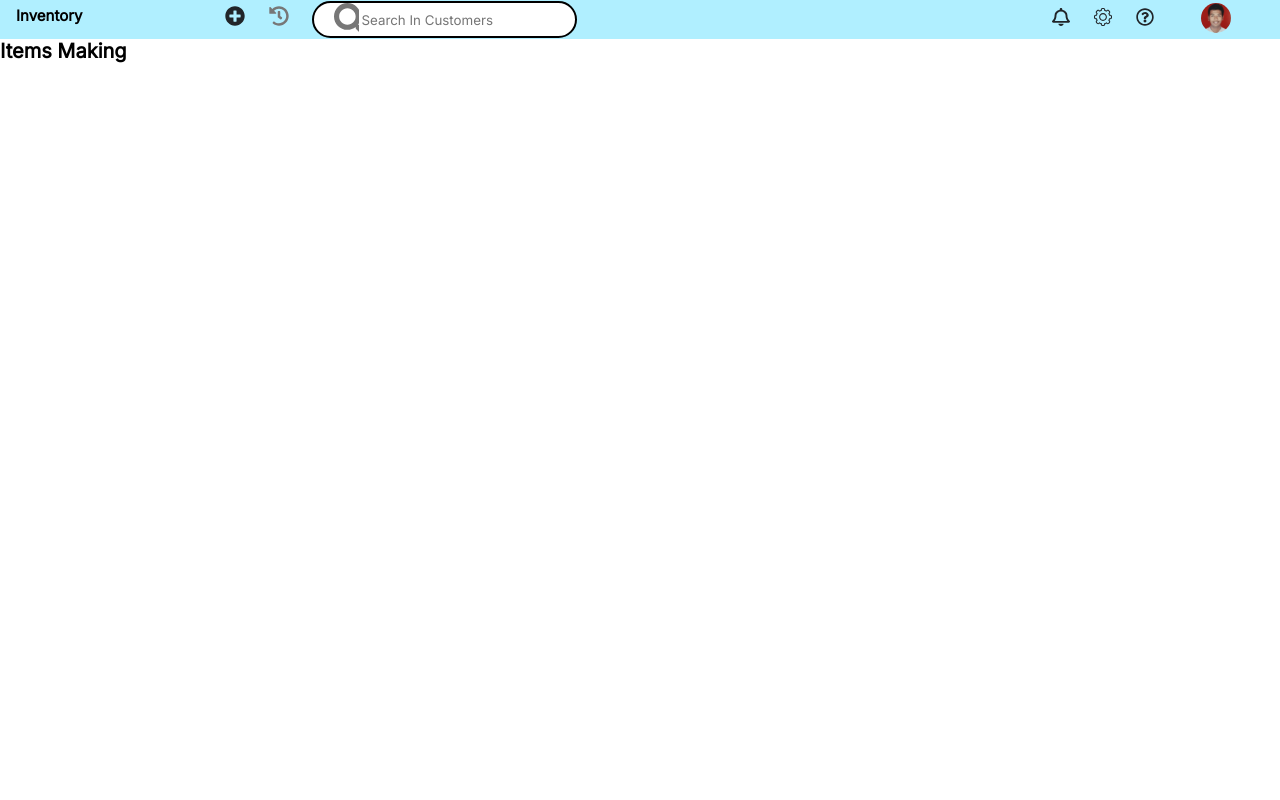
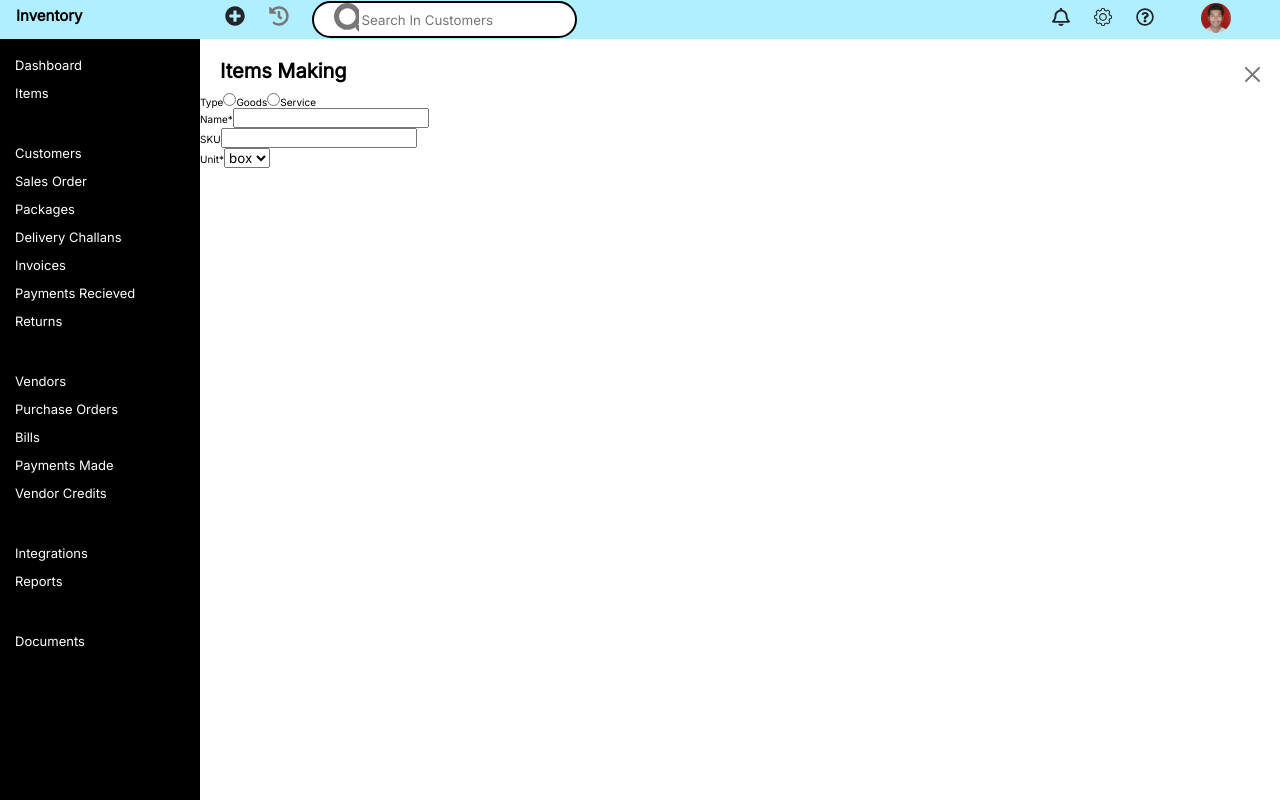
Before and after one commit to Visionaries007/inventory-final, a React (Create React App) app: page /items in a window 1280 px wide. Shown: the top 800 px of the page. Built offline with nearby package versions, Linux system fonts and the light colour scheme.

Commit message:
added dashboard aka options globally

```diff
--- a/src/App.js
+++ b/src/App.js
@@ -6,12 +6,17 @@ import Invoice from "./pages/invoice";
 import { Switch, Route } from "react-router-dom";
 import Navbar from "./components/NavBar";
 import styled from "styled-components";
+import Options from "./components/Options";
 function App() {
   return (
     <Apple>
       <div className="naving">
         <Navbar />
       </div>
+      <BottomPage>
+        <Dashy>
+          <Options />
+        </Dashy>
         <Switch>
           <Route path="/" exact>
             <CombStatCards />
@@ -23,6 +28,7 @@ function App() {
             <Invoice />
           </Route>
         </Switch>
+      </BottomPage>
     </Apple>
   );
 }
@@ -33,4 +39,11 @@ const Apple = styled.div`
     width: 100%;
   }
 `;
+const BottomPage = styled.div`
+  display: flex;
+  flex-direction: row;
+`;
+const Dashy = styled.div`
+  height: 120vh;
+`;
 export default App;
--- a/src/components/CombStatCards.js
+++ b/src/components/CombStatCards.js
@@ -7,9 +7,6 @@ import DashBoard from "./Dashboard";
 const CombStatCards = () => {
   return (
     <FullPage>
-      <Dashy>
-        <Options />
-      </Dashy>
       <PageMain>
         <Dashing>
           <DashBoard />
--- a/src/pages/items.js
+++ b/src/pages/items.js
@@ -1,9 +1,70 @@
 import React from "react";
+import close from "../img/close.svg";
+import styled from "styled-components";
 const Items = () => {
   return (
-    <div>
-      <h1>Items Making</h1>
-    </div>
+    <ItemMaking>
+      <Heading12>
+        <h3>Items Making</h3>
+        <span>
+          <img src={close} alt="" />
+        </span>
+      </Heading12>
+      <div>
+        <form action="">
+          <div>
+            <form>
+              <label>Type</label>
+              <input type="radio" id="Goods"></input>
+              <label for="Goods">Goods</label>
+              <input type="radio" id="Service"></input>
+              <label for="Service">Service</label>
+            </form>
+          </div>
+          <div>
+            <label>Name*</label>
+            <input></input>
+          </div>
+          <div>
+            <label>SKU</label>
+            <input></input>
+          </div>
+          <div>
+            <label>Unit*</label>
+            <select>
+              <option value="box">box</option>
+              <option value="cm">cm</option>
+              <option value="dz">dz</option>
+              <option value="ft">ft</option>
+              <option value="g">g</option>
+              <option value="in">in</option>
+              <option value="kg">kg</option>
+              <option value="km">km</option>
+              <option value="lb">lb</option>
+              <option value="mg">mg</option>
+              <option value="m">m</option>
+              <option value="pcs">pcs</option>
+            </select>
+          </div>
+        </form>
+      </div>
+    </ItemMaking>
   );
 };
+const ItemMaking = styled.div`
+  width: 100%;
+`;
+const Heading12 = styled.div`
+  display: flex;
+  flex-direction: row;
+  justify-content: space-between;
+  padding: 0px 20px;
+  h3 {
+    margin: 20px 0px 10px;
+  }
+  span {
+    margin: 20px 0px 0px;
+    padding: 8px 0px 0px;
+  }
+`;
 export default Items;
```
Also changed, not shown: src/img/close.svg (added). Lines whose indentation alone changed are shown as unchanged.
